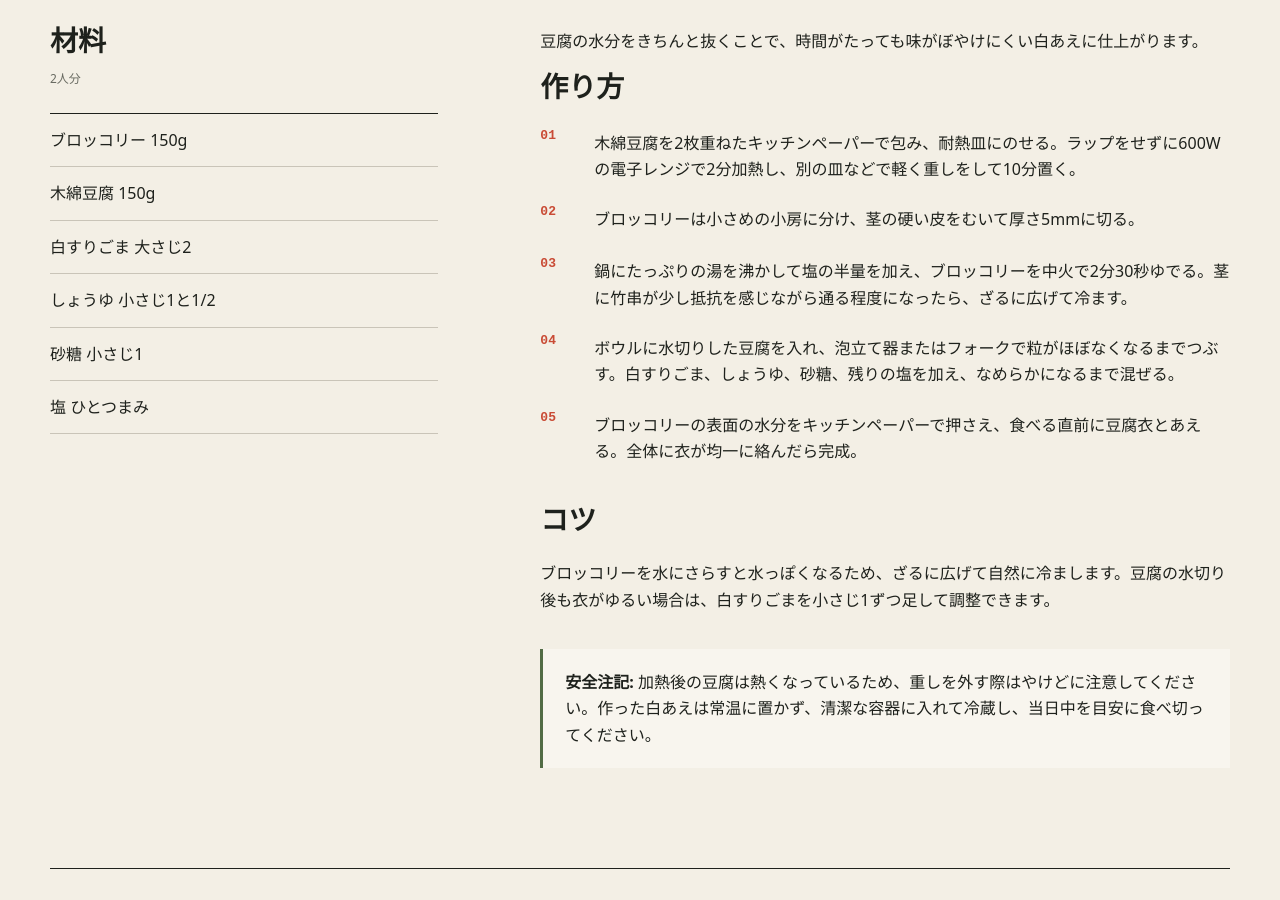
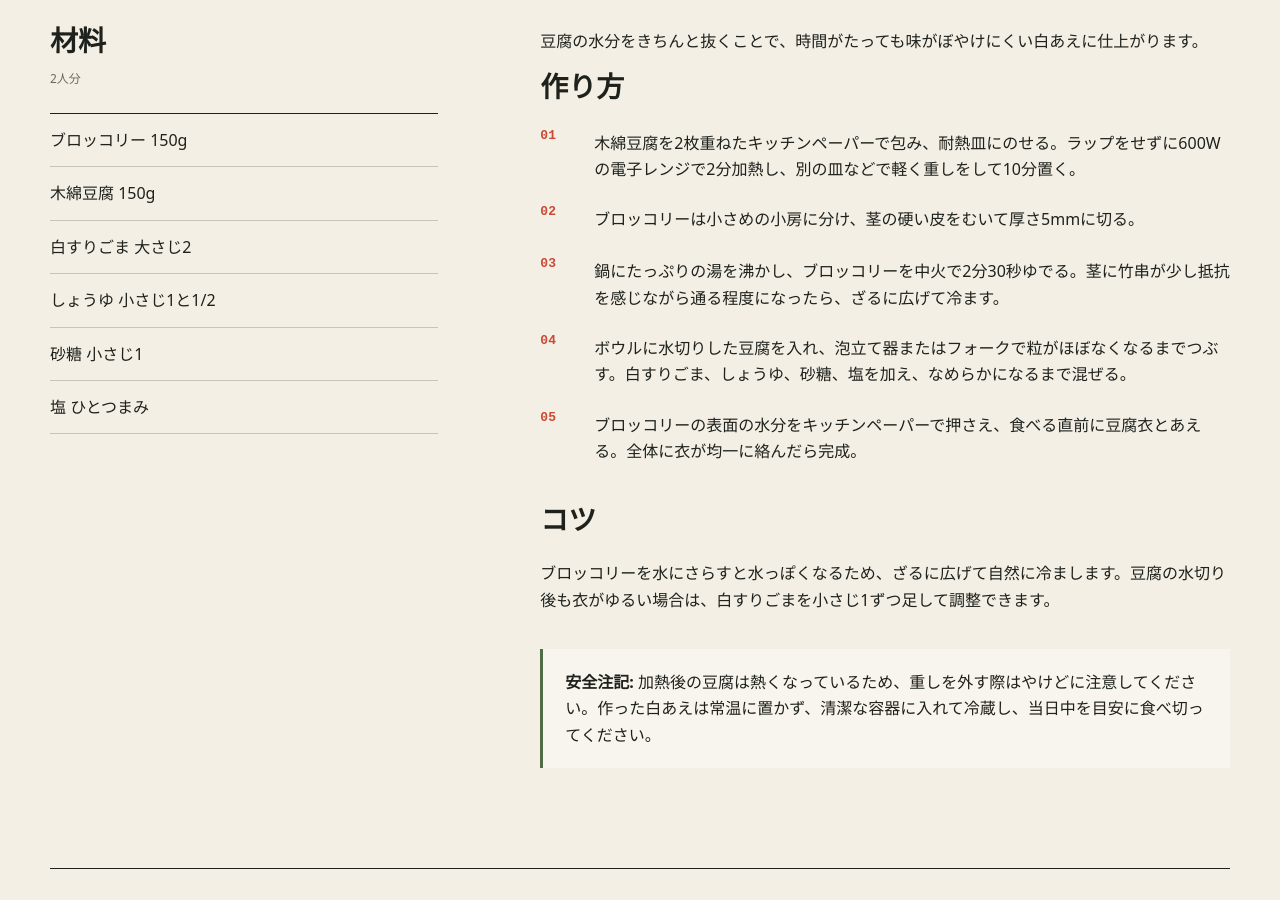
Before and after one commit to gakkii415/ai-recipe-poc, a Jekyll site: the page built from _posts/2026-09-05-broccoli-tofu-sesame.md, in a window 1280 px wide and 900 px high, scrolled down 620 px. Built offline with Jekyll 4.4.1, drawn with Linux system fonts in a browser that asks for light colours.

Commit message:
fix: review指摘を反映 (2026-09-05-broccoli-tofu-sesame.md)

```diff
--- a/_posts/2026-09-05-broccoli-tofu-sesame.md
+++ b/_posts/2026-09-05-broccoli-tofu-sesame.md
@@ -35,8 +35,8 @@ published: true
 
 1. 木綿豆腐を2枚重ねたキッチンペーパーで包み、耐熱皿にのせる。ラップをせずに600Wの電子レンジで2分加熱し、別の皿などで軽く重しをして10分置く。
 2. ブロッコリーは小さめの小房に分け、茎の硬い皮をむいて厚さ5mmに切る。
-3. 鍋にたっぷりの湯を沸かして塩の半量を加え、ブロッコリーを中火で2分30秒ゆでる。茎に竹串が少し抵抗を感じながら通る程度になったら、ざるに広げて冷ます。
-4. ボウルに水切りした豆腐を入れ、泡立て器またはフォークで粒がほぼなくなるまでつぶす。白すりごま、しょうゆ、砂糖、残りの塩を加え、なめらかになるまで混ぜる。
+3. 鍋にたっぷりの湯を沸かし、ブロッコリーを中火で2分30秒ゆでる。茎に竹串が少し抵抗を感じながら通る程度になったら、ざるに広げて冷ます。
+4. ボウルに水切りした豆腐を入れ、泡立て器またはフォークで粒がほぼなくなるまでつぶす。白すりごま、しょうゆ、砂糖、塩を加え、なめらかになるまで混ぜる。
 5. ブロッコリーの表面の水分をキッチンペーパーで押さえ、食べる直前に豆腐衣とあえる。全体に衣が均一に絡んだら完成。
 
 ## コツ
```
